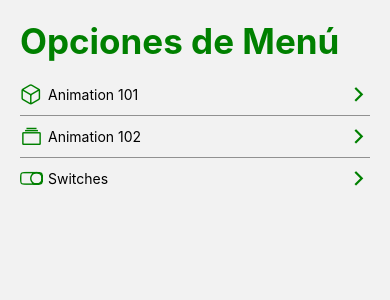
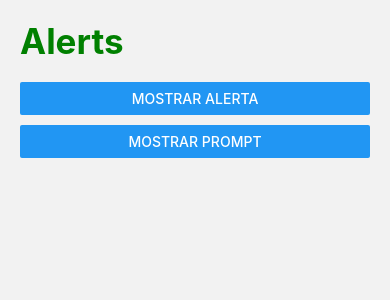
Before and after one commit to leedd87/reactNativeComponents, a React Native app: screen /AlertScreen in a window 390 px wide. Shown: the top 300 px of the page. Built offline with nearby package versions, Linux system fonts and the light colour scheme.

Commit message:
add alert and prompt components

```diff
--- a/package.json
+++ b/package.json
@@ -16,6 +16,7 @@
     "react": "18.1.0",
     "react-native": "0.70.6",
     "react-native-gesture-handler": "^2.8.0",
+    "react-native-prompt-android": "^1.1.0",
     "react-native-safe-area-context": "^4.4.1",
     "react-native-screens": "^3.18.2",
     "react-native-vector-icons": "^9.2.0"
--- a/src/data/menuItems.tsx
+++ b/src/data/menuItems.tsx
@@ -17,5 +17,10 @@
         name: 'Switches',
         icon: 'toggle-outline',
         component: 'SwitchScreen'
+    },
+    {
+        name: 'Alerts',
+        icon: 'alert-circle-outline',
+        component: 'AlertScreen'
     }
 ]
--- a/src/navigator/Navigator.tsx
+++ b/src/navigator/Navigator.tsx
@@ -4,6 +4,7 @@
 import { Animation101Screen } from '../screens/Animation101Screen';
 import { Animation102Screen } from '../screens/Animation102Screen';
 import { SwitchScreen } from '../screens/SwitchScreen';
+import { AlertScreen } from '../screens/AlertScreen';
 
 const Stack = createStackNavigator();
 
@@ -16,6 +17,7 @@
             <Stack.Screen name="Animation101Screen" component={Animation101Screen} />
             <Stack.Screen name="Animation102Screen" component={Animation102Screen} />
             <Stack.Screen name="SwitchScreen" component={SwitchScreen} />
+            <Stack.Screen name="AlertScreen" component={AlertScreen} />
         </Stack.Navigator>
     );
 }
--- /dev/null
+++ b/src/screens/AlertScreen.tsx
@@ -0,0 +1,68 @@
+import React from 'react'
+import { Alert, Button, View } from 'react-native'
+
+import prompt from 'react-native-prompt-android'
+
+import { HeaderTitle } from '../components/HeaderTitle'
+import { styles } from '../theme/appTheme'
+
+export const AlertScreen = () => {
+
+    const showAlert = () => {
+        Alert.alert(
+            "Titulo",
+            "Este es el mensaje de la alerta",
+            [
+                {
+                    text: "Cancel",
+                    onPress: () => console.log("Cancel Pressed"),
+                    style: "destructive"
+                },
+                { text: "OK", onPress: () => console.log("OK Pressed") }
+            ],
+            { cancelable: true }
+        )
+    }
+
+    const showPrompt = () => {
+        // Alert.prompt(
+        //     'Esta seguro?',
+        //     'Esta accion no se puede revertir',
+        //     (valor: string) => console.log('info: ', valor),
+        //     'plain-text',
+        //     'Hola Mundo',
+        //     'number-pad'
+        // )
+        prompt(
+            'Enter password',
+            'Enter your password to claim your $1.5B in lottery winnings',
+            [
+                { text: 'Cancel', onPress: () => console.log('Cancel Pressed'), style: 'cancel' },
+                { text: 'OK', onPress: password => console.log('OK Pressed, password: ' + password) },
+            ],
+            {
+                type: 'secure-text',
+                cancelable: false,
+                defaultValue: 'test',
+                placeholder: 'placeholder'
+            }
+        );
+    }
+
+    return (
+        <View style={styles.globalMargin}>
+            <HeaderTitle title='Alerts' />
+            <Button
+                title='Mostrar Alerta'
+                onPress={showAlert}
+            />
+
+            <View style={{ height: 10 }} />
+
+            <Button
+                title='Mostrar Prompt'
+                onPress={showPrompt}
+            />
+        </View>
+    )
+}
```
Also changed, not shown: 1 other file (tests, documents, lock files or other folders).
